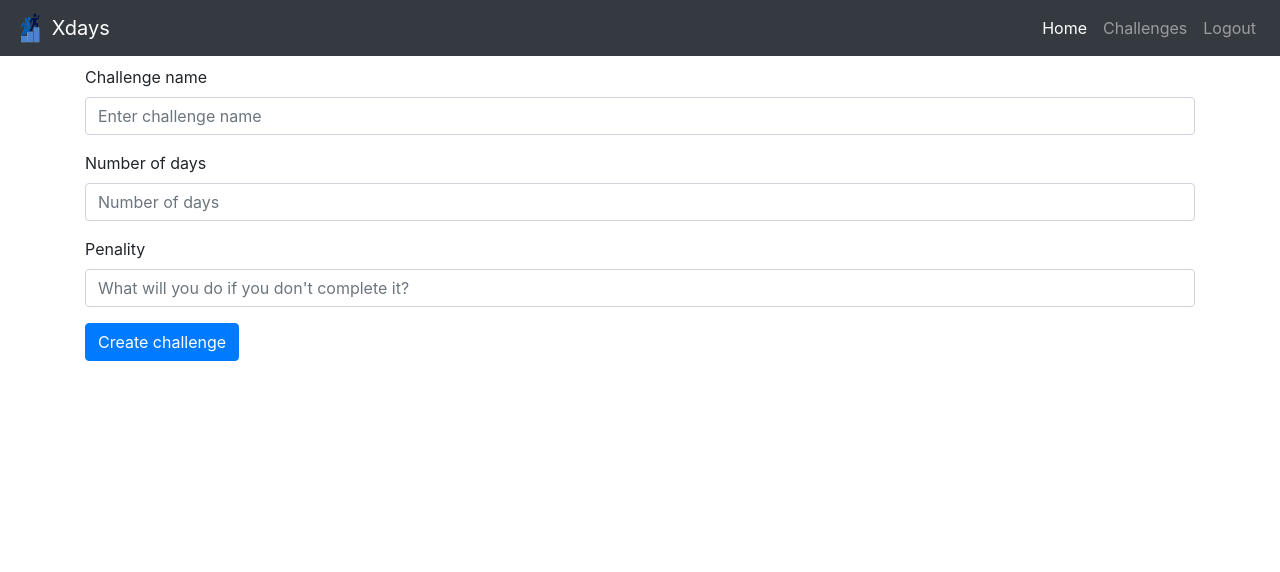
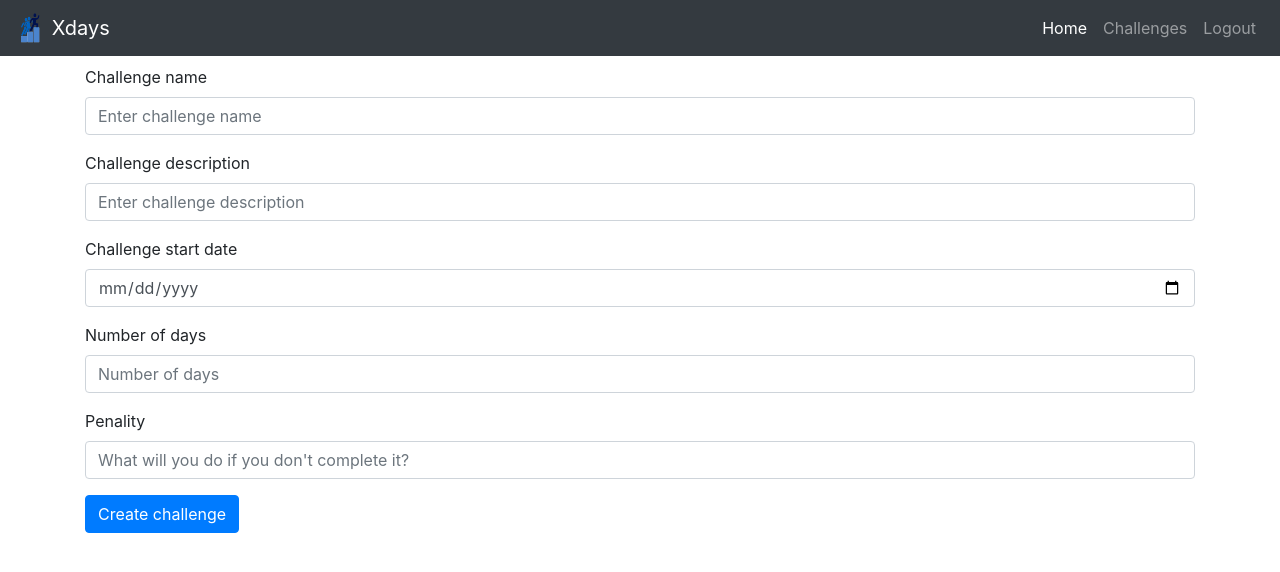
Before and after one commit to VariSingh/xdays-frontend, an Angular app: page /challenge/create in a window 1280 px wide. Shown: the top 572 px of the page. Built offline with nearby package versions, Linux system fonts and the light colour scheme.

Commit message:
User can create challenge

```diff
--- a/src/app/create-challenge/create-challenge.component.html
+++ b/src/app/create-challenge/create-challenge.component.html
@@ -7,6 +7,24 @@
         [ngClass]="{ 'is-invalid': submitted && challengeForm.controls.challengeName.errors }">
       <div class="form-control-feedback" *ngIf="submitted && challengeForm.controls.challengeName.errors">
         <p *ngIf="submitted && challengeForm.controls.challengeName.errors.required">Challenge name is required</p>
+      </div>
+    </div>
+
+    <div class="form-group">
+      <label for="exampleInputPassword1">Challenge description</label>
+      <input type="text" class="form-control" formControlName="challengeDescription" placeholder="Enter challenge description"
+        [ngClass]="{ 'is-invalid': submitted && challengeForm.controls.challengeDescription.errors }">
+      <div class="form-control-feedback" *ngIf="submitted && challengeForm.controls.challengeDescription.errors">
+        <p *ngIf="submitted && challengeForm.controls.challengeDescription.errors.required">Challenge description is required</p>
+      </div>
+    </div>
+
+    <div class="form-group">
+      <label for="exampleInputPassword1">Challenge start date</label>
+      <input type="date" class="form-control" formControlName="challengeStartDate" placeholder="Enter challenge description"
+        [ngClass]="{ 'is-invalid': submitted && challengeForm.controls.challengeStartDate.errors }">
+      <div class="form-control-feedback" *ngIf="submitted && challengeForm.controls.challengeStartDate.errors">
+        <p *ngIf="submitted && challengeForm.controls.challengeStartDate.errors.required">Challenge date is required</p>
       </div>
     </div>
 
--- a/src/app/create-challenge/create-challenge.component.ts
+++ b/src/app/create-challenge/create-challenge.component.ts
@@ -1,5 +1,6 @@
 import { Component, OnInit } from '@angular/core';
 import { FormGroup, FormControl, Validators, FormBuilder } from '@angular/forms';
+import { ChallengeService } from '../services/challenge.service';
 
 @Component({
   selector: 'app-create-challenge',
@@ -10,22 +11,44 @@ export class CreateChallengeComponent implements OnInit {
 
   challengeForm: FormGroup;
   submitted: boolean = false;
-  constructor(private formBuilder: FormBuilder) { }
+  constructor(private formBuilder: FormBuilder, public challengeService:ChallengeService) { }
 
   ngOnInit() {
 
     this.challengeForm = this.formBuilder.group({
       challengeName: ['', Validators.required],
+      challengeDescription:['', Validators.required],
+      challengeStartDate:['', Validators.required],
       numberOfDays: ['', Validators.required],
       penality: ['', Validators.required],
     });
+
   }
 
   createChallenge() {
+
     this.submitted = true;
     if (this.challengeForm.invalid) {
       return;
     }
+
+
+    let body =   {
+  		  "name":this.challengeForm.controls.challengeName.value,
+        "description": this.challengeForm.controls.challengeDescription.value,
+        "start_date": this.challengeForm.controls.challengeStartDate.value,
+        "number_of_days":this.challengeForm.controls.numberOfDays.value,
+        "penality":this.challengeForm.controls.penality.value
+  }
+
+    this.challengeService.create(body).subscribe(
+      (res) => {
+        console.log(res);
+      },
+      (error) => {
+         console.log(error);
+      })
+    console.log("submit challenge");
   }
 
 }
--- a/src/app/services/challenge.service.ts
+++ b/src/app/services/challenge.service.ts
@@ -11,4 +11,9 @@ export class ChallengeService {
   getChallenges(){
     return this.http.get(`${environment.url}/challenge`);
   }
+
+  create(body:any)
+  {
+    return this.http.post(`${environment.url}/challenge`,body,{});
+  }
 }
```
